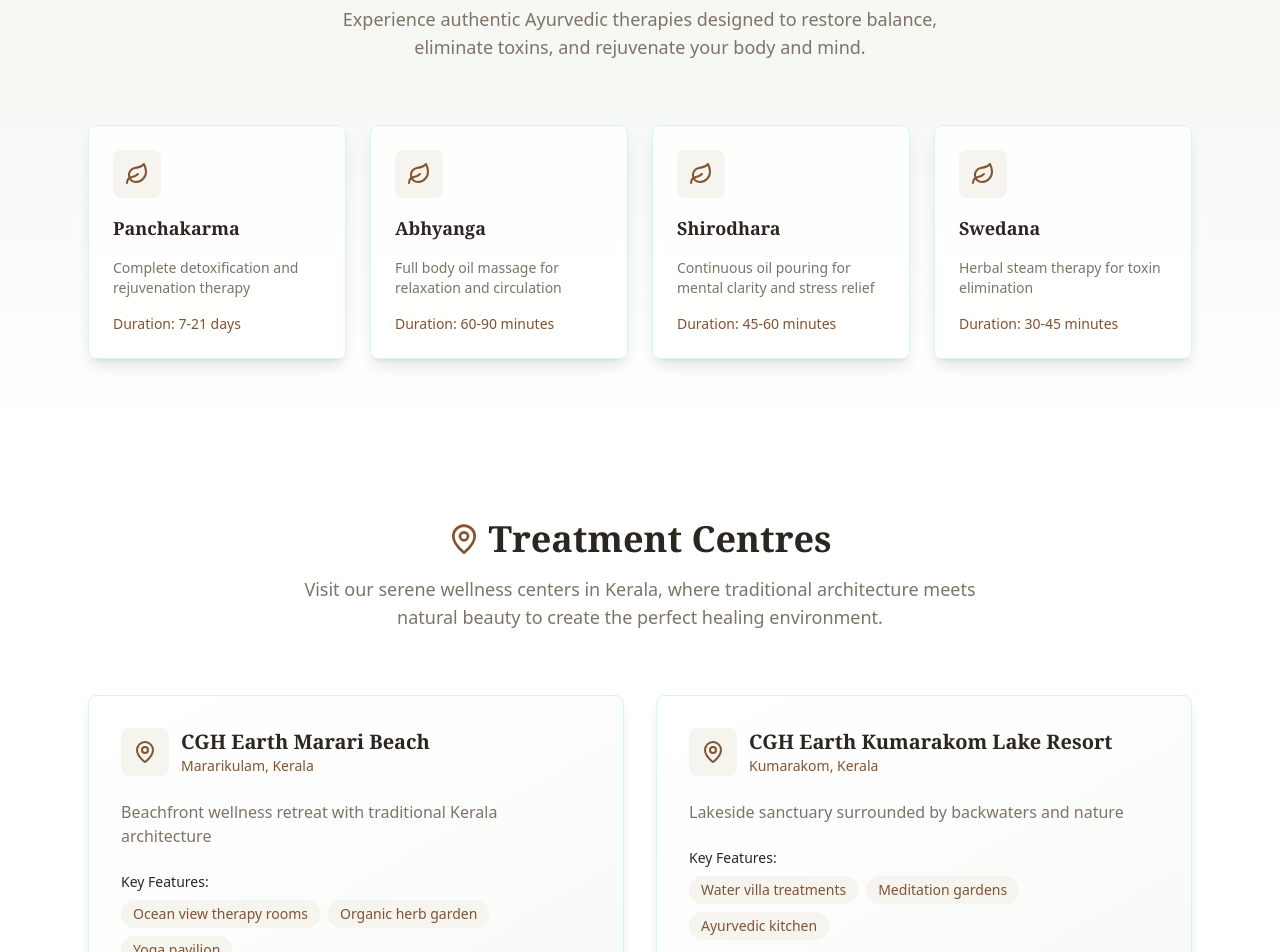
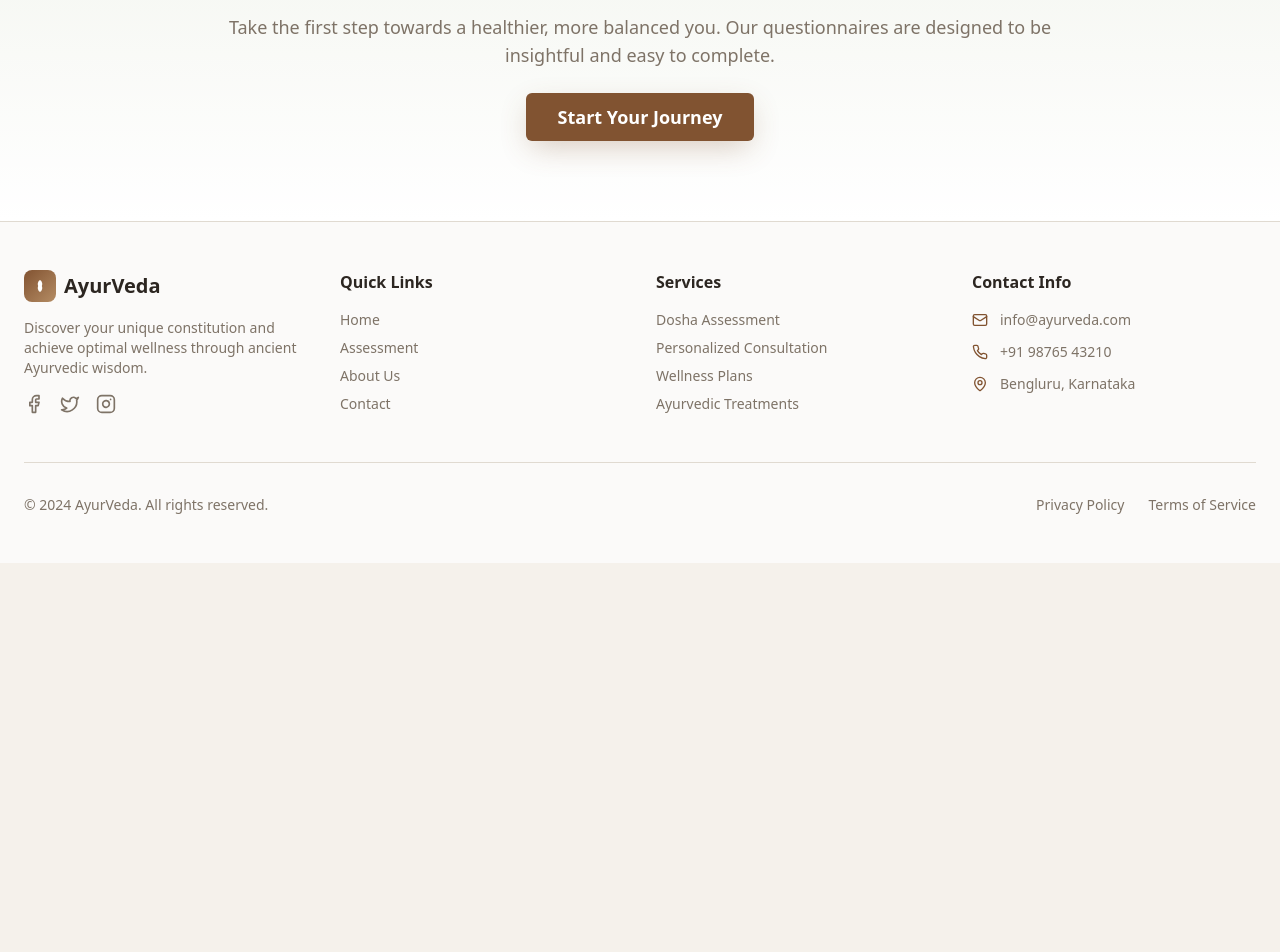
Before and after one commit to SHirawat/Ayurveda_Healing, a React (Vite) app: page / in a window 1280 px wide. Shown: the part 3020-3972 px from the top of the page. After the commit the page ends 3583 px from the top, so only its background shows below. Built offline with nearby package versions, Linux system fonts and the light colour scheme.

Commit message:
Remove treatments sections from index

```diff
--- a/src/pages/Home.tsx
+++ b/src/pages/Home.tsx
@@ -266,99 +266,6 @@ const Home = () => {
         </div>
       </section>
 
-      {/* Treatments Section */}
-      <section className="py-20 bg-gradient-to-b from-emerald-50/30 to-white">
-        <div className="max-w-6xl mx-auto px-6">
-          <div className="text-center space-y-4 mb-16">
-            <div className="flex items-center justify-center space-x-2 mb-4">
-              <Stethoscope className="w-8 h-8 text-ayur-bronze" />
-              <h2 className="text-4xl font-bold text-foreground font-serif">
-                Our Treatments
-              </h2>
-            </div>
-            <p className="text-lg text-muted-foreground max-w-2xl mx-auto">
-              Experience authentic Ayurvedic therapies designed to restore balance,
-              eliminate toxins, and rejuvenate your body and mind.
-            </p>
-          </div>
-
-          <div className="grid md:grid-cols-2 lg:grid-cols-4 gap-6">
-            {treatments.map((treatment, index) => (
-              <Card
-                key={index}
-                className="p-6 border border-emerald-100 shadow-lg bg-white/80 backdrop-blur-sm hover:shadow-xl transition-all duration-300 hover:scale-105"
-              >
-                <CardContent className="space-y-4 p-0">
-                  <div className="w-12 h-12 bg-ayur-cream rounded-lg flex items-center justify-center">
-                    <Leaf className="w-6 h-6 text-ayur-bronze" />
-                  </div>
-                  <h3 className="text-lg font-bold text-foreground font-serif">
-                    {treatment.name}
-                  </h3>
-                  <p className="text-muted-foreground text-sm">
-                    {treatment.description}
-                  </p>
-                  <p className="text-ayur-bronze text-sm font-medium">
-                    Duration: {treatment.duration}
-                  </p>
-                </CardContent>
-              </Card>
-            ))}
-          </div>
-        </div>
-      </section>
-
-      {/* Treatment Centers Section */}
-      <section className="py-20 bg-white">
-        <div className="max-w-6xl mx-auto px-6">
-          <div className="text-center space-y-4 mb-16">
-            <div className="flex items-center justify-center space-x-2 mb-4">
-              <MapPin className="w-8 h-8 text-ayur-bronze" />
-              <h2 className="text-4xl font-bold text-foreground font-serif">
-                Treatment Centres
-              </h2>
-            </div>
-            <p className="text-lg text-muted-foreground max-w-2xl mx-auto">
-              Visit our serene wellness centers in Kerala, where traditional architecture
-              meets natural beauty to create the perfect healing environment.
-            </p>
-          </div>
-
-          <div className="grid md:grid-cols-2 gap-8">
-            {centers.map((center, index) => (
-              <Card
-                key={index}
-                className="p-8 border border-emerald-100 shadow-lg bg-gradient-to-br from-white to-emerald-50/20 hover:shadow-xl transition-all duration-300"
-              >
-                <CardContent className="space-y-6 p-0">
-                  <div className="flex items-center space-x-3">
-                    <div className="w-12 h-12 bg-ayur-cream rounded-lg flex items-center justify-center">
-                      <MapPin className="w-6 h-6 text-ayur-bronze" />
-                    </div>
-                    <div>
-                      <h3 className="text-xl font-bold text-foreground font-serif">
-                        {center.name}
-                      </h3>
-                      <p className="text-ayur-bronze text-sm">{center.location}</p>
-                    </div>
-                  </div>
-                  <p className="text-muted-foreground">
-                    {center.description}
-                  </p>
-                  <div className="space-y-2">
-                    <p className="text-sm font-medium text-foreground">Key Features:</p>
-                    {center.features.map((feature, i) => (
-                      <span key={i} className="inline-block bg-ayur-cream text-ayur-bronze px-3 py-1 rounded-full text-sm mr-2 mb-2">
-                        {feature}
-                      </span>
-                    ))}
-                  </div>
-                </CardContent>
-              </Card>
-            ))}
-          </div>
-        </div>
-      </section>
 
       {/* CTA Section */}
       <section className="py-20 bg-gradient-to-b from-emerald-50/30 to-white">
```
